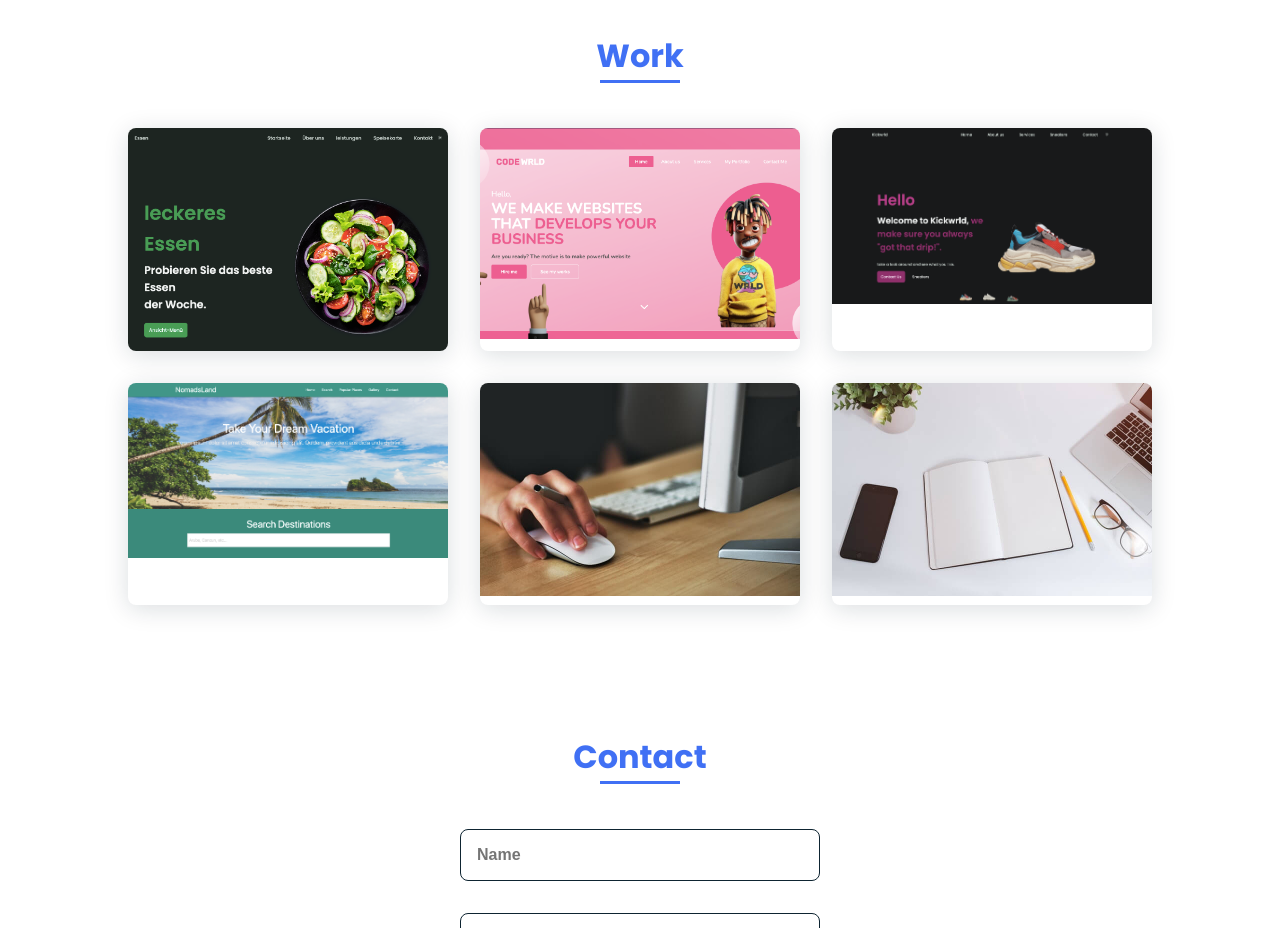
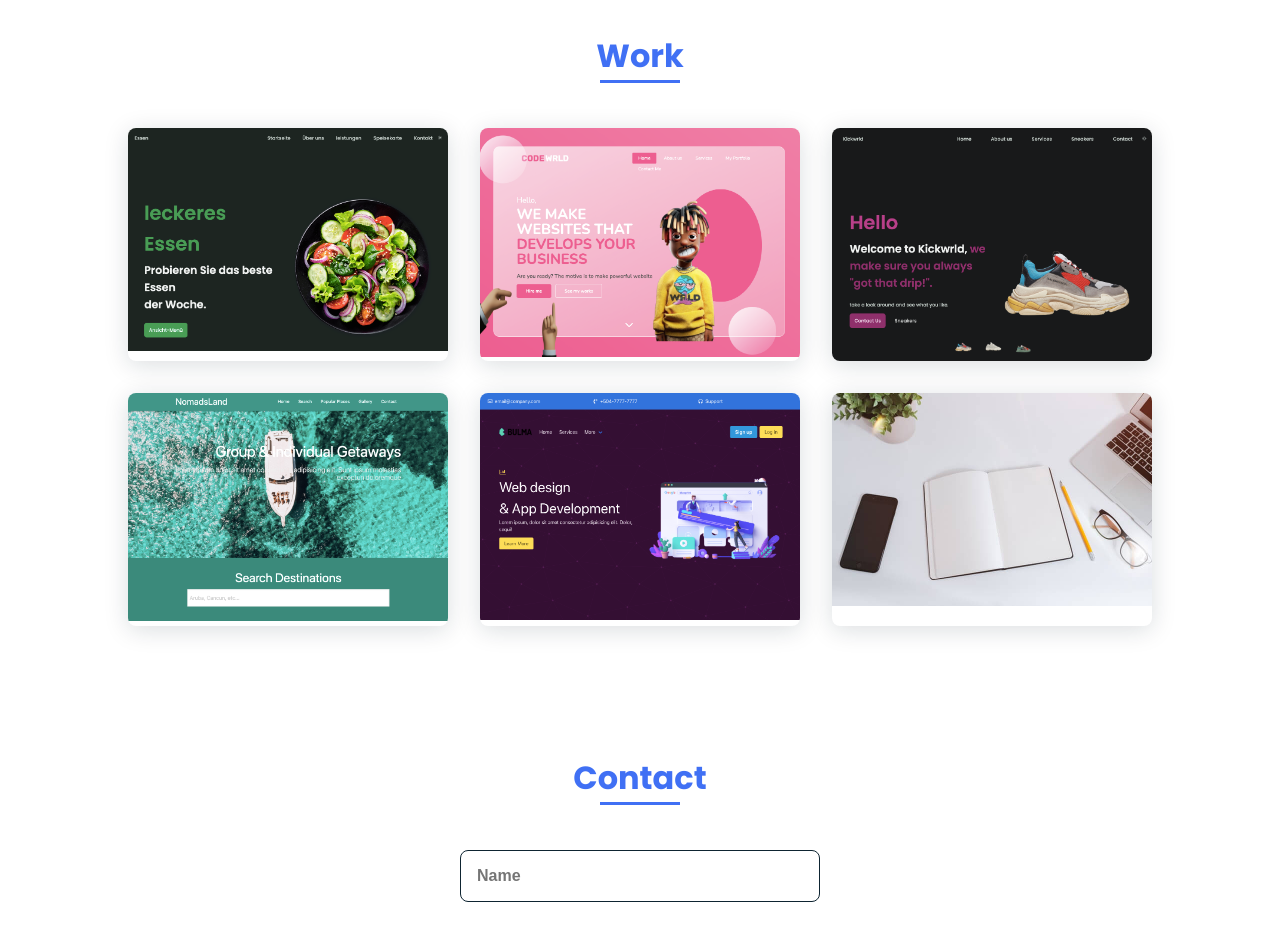
Before and after one commit to novice-bucko/portfolio4, a plain HTML site: page index.html in a window 1280 px wide. Shown: the part 2300-3228 px from the top of the page. Drawn offline with nearby package versions, Linux system fonts and the light colour scheme.

Commit message:
adding cropped websites thumbnail

```diff
--- a/index.html
+++ b/index.html
@@ -165,22 +165,22 @@ Interested in the entire front-end spectrum and working on ambitious projects im
                      </div>
                     <div class="work__img">
                         <a href="https://novice-bucko.github.io/juiceworld-/
-                        "><img src="assets/img/jugo.png" alt="">
+                        "><img src="assets/img/codewrld.png" alt="">
                         </a>
                     </div>
                     <div class="work__img">
                        <a href="https://kickwrld.netlify.app/">
-                          <img src="assets/img/thumbnail4.png" alt="">
+                          <img src="assets/img/kickwrld.png" alt="">
                         </a>
                     </div>
                     <div class="work__img">
                         <a href="https://novice-bucko.github.io/NomadsLand/">
-                        <img src="assets/img/Nomadslands.png" alt="">
+                        <img src="assets/img/nomadsland.png" alt="">
                         </a>
                     </div>
                     <div class="work__img">
                          <a href="https://agencyv1.netlify.app/">
-                        <img src="assets/img/work5.jpg" alt="">
+                        <img src="assets/img/agencyv1.png" alt="">
                         </a>
                     </div>
                     <div class="work__img">
```
